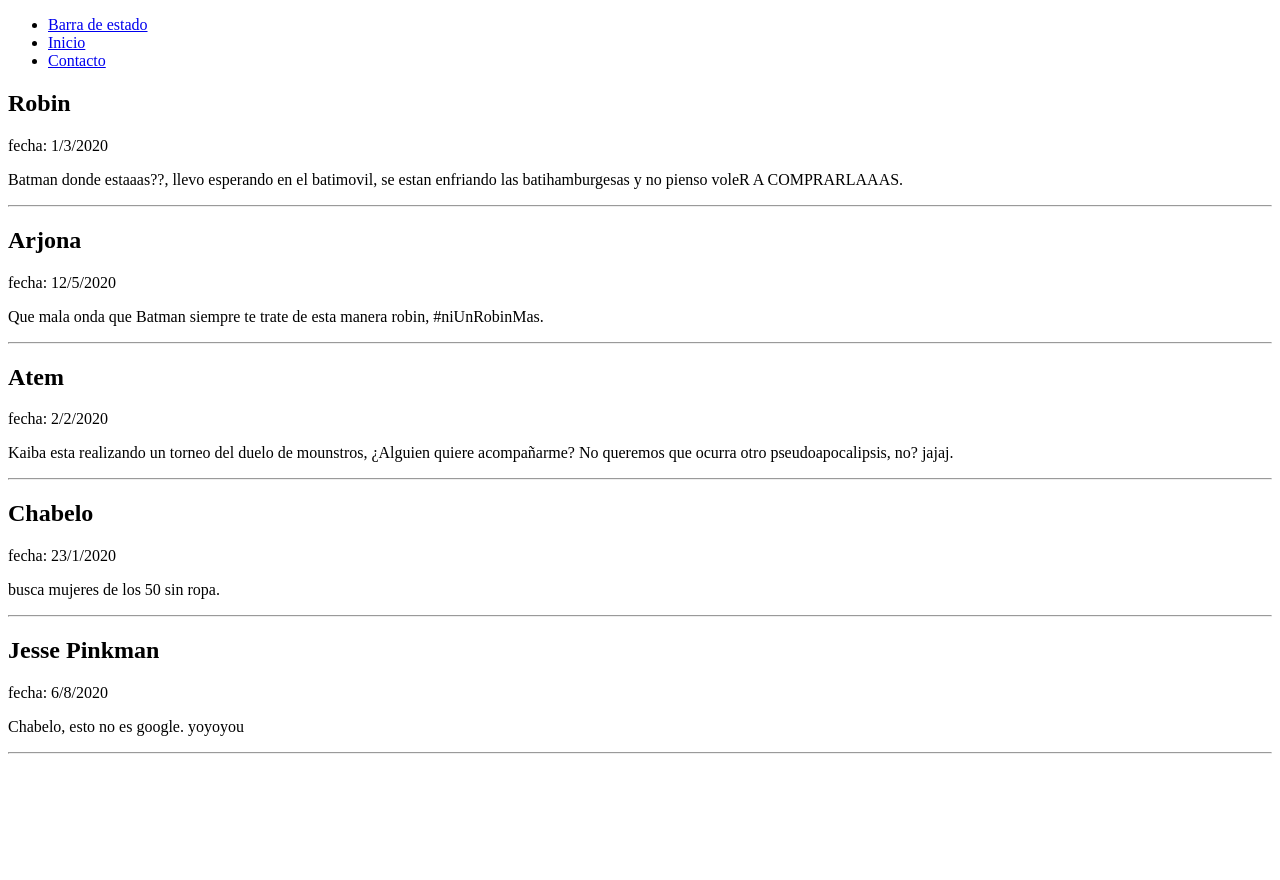
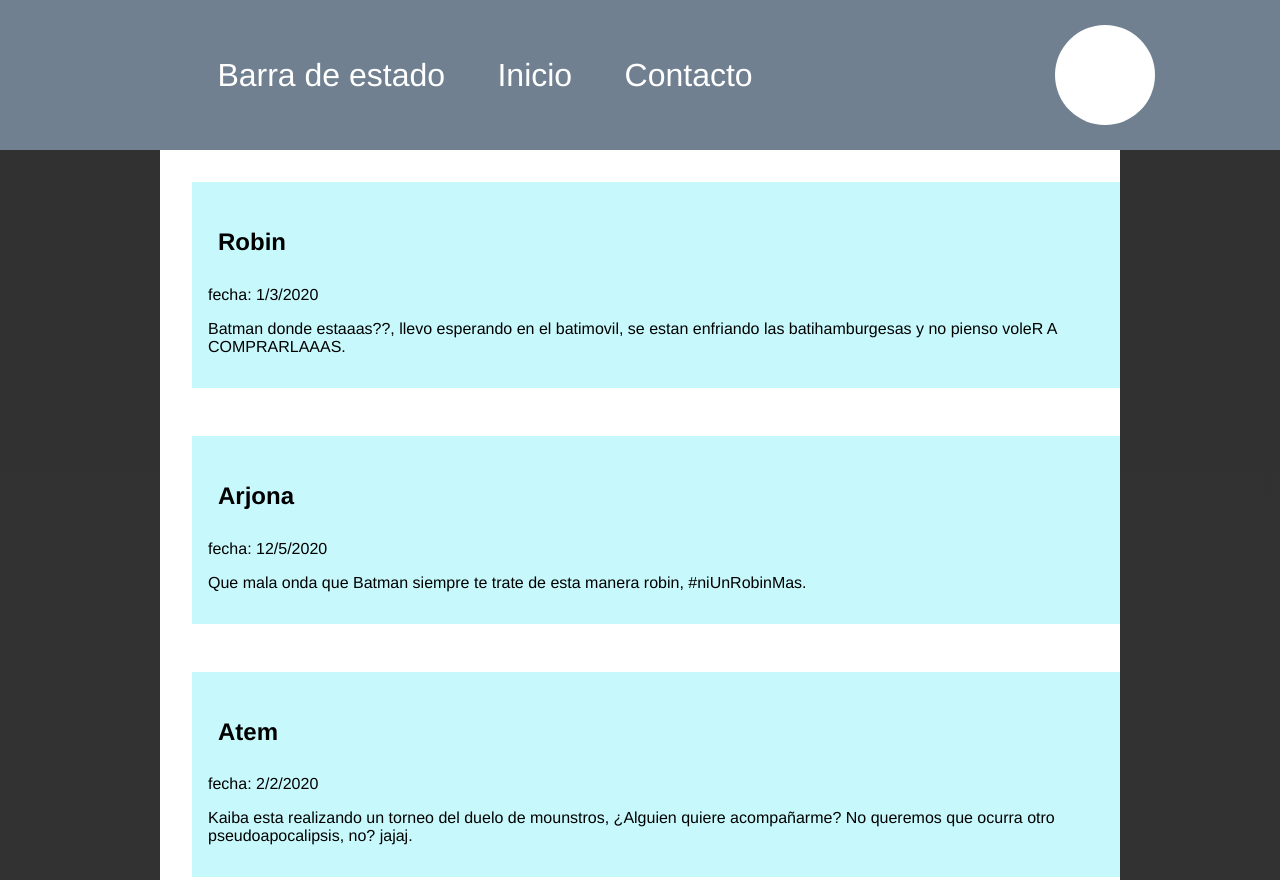
Before and after one commit to HelmuttHz/Conversation, a plain HTML site: page index.html in a window 1280 px wide. Shown: the top 880 px of the page. Before the commit the page ends 800 px from the top, so only its background shows below. Drawn offline with Linux system fonts and the light colour scheme.

Commit message:
css_finished

```diff
--- a/index.html
+++ b/index.html
@@ -1,6 +1,7 @@
 <!DOCTYPE html>
 <html lang="en">
 <head>
+    <link rel="stylesheet" href="index_css.css">
     <meta charset="UTF-8">
     <meta name="viewport" content="width=device-width, initial-scale=1.0">
     <title>Tuleh</title>
@@ -15,7 +16,7 @@
 
                     <div class="img"></div>
 
-                    <ul>
+                    <ul class="lista">
                         <li><a href="#">Barra de estado</a></li>
                         <li><a href="#">Inicio</a></li>
                         <li><a href="#">Contacto</a></li>
@@ -34,7 +35,7 @@
                         y no pienso voleR A COMPRARLAAAS.
                     </p>
                 </div>
-                <hr>
+
 
                 <div class="chat">
                     <h2 class="nombre">Arjona</h2>
@@ -43,7 +44,7 @@
                         Que mala onda que Batman siempre te trate de esta manera robin, #niUnRobinMas.
                     </p>
                 </div>
-                <hr>
+
 
                 <div class="chat">
                     <h2 class="nombre">Atem</h2>
@@ -52,7 +53,7 @@
                         Kaiba esta realizando un torneo del duelo de mounstros, ¿Alguien quiere acompañarme? No queremos que ocurra otro pseudoapocalipsis, no? jajaj.
                     </p>
                 </div>
-                <hr>
+
 
                 <div class="chat">
                     <h2 class="nombre">Chabelo</h2>
@@ -61,7 +62,7 @@
                         busca mujeres de los 50 sin ropa.
                     </p>
                 </div>
-                <hr>
+
 
                 <div class="chat">
                     <h2 class="nombre">Jesse Pinkman</h2>
@@ -70,7 +71,7 @@
                         Chabelo, esto no es google. yoyoyou
                     </p>
                 </div>
-                <hr>
+
 
             </div>
 
--- a/index_css.css
+++ b/index_css.css
@@ -0,0 +1,76 @@
+*
+{
+    font-family: Helvetica, sans-serif;
+}
+body
+{
+    margin: 0px;
+    padding: 0;
+    background-image: linear-gradient(rgb(49, 49, 49), rgb(51, 51, 51));
+}
+.continer-mayor
+{
+    display: flex;
+    flex-direction: column;
+    flex-shrink: 0;
+}
+.continer-superior header
+{
+    background-color: slategray;
+    display: flex;
+    flex-direction: row-reverse;
+    justify-content: space-around;
+    align-items: center;
+    flex-shrink: 0;
+    height: 150px;
+    margin: 0px;
+}
+.img
+{
+    margin: auto 0;
+    display: inline-block;
+    width: 100px;
+    height: 100px;
+    border-radius: 50%;
+    background-color: white;
+}
+.lista
+{
+    display: inherit;
+    /* background-color: ivory; */
+    justify-content: space-evenly;
+    width: 50%;
+}
+a, li
+{
+    color: white;
+    list-style: none;
+    text-decoration: none;
+}
+a
+{
+    font-size: 2em;
+}
+.continer-inferior
+{
+    display: flex;
+    flex-direction: column;
+    background-color: white;
+    margin: 0px 10em;
+    padding: 2em;
+}
+.chat
+{
+    align-items: flex-start;
+    display: flex;
+    flex-direction: column;
+    width: 100%;
+    background-color: rgb(199, 248, 251);
+    margin-bottom: 3em;
+    padding: 1em;
+}
+.nombre
+{
+    font-size: 1.5em;
+    padding: 10px;
+}
```
